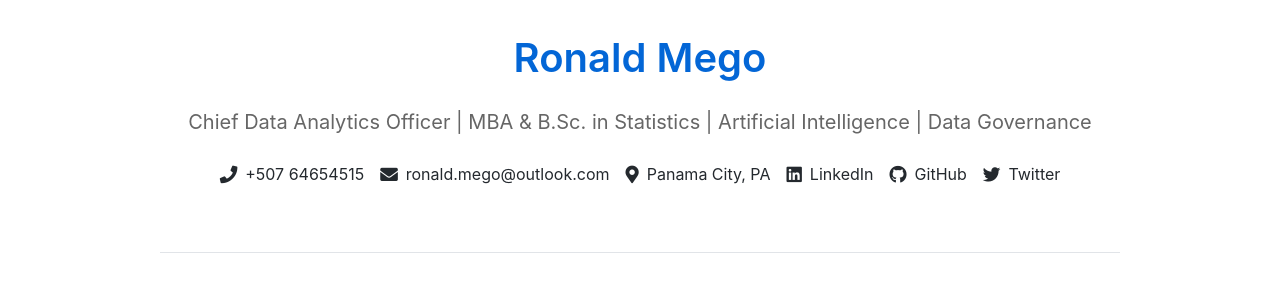
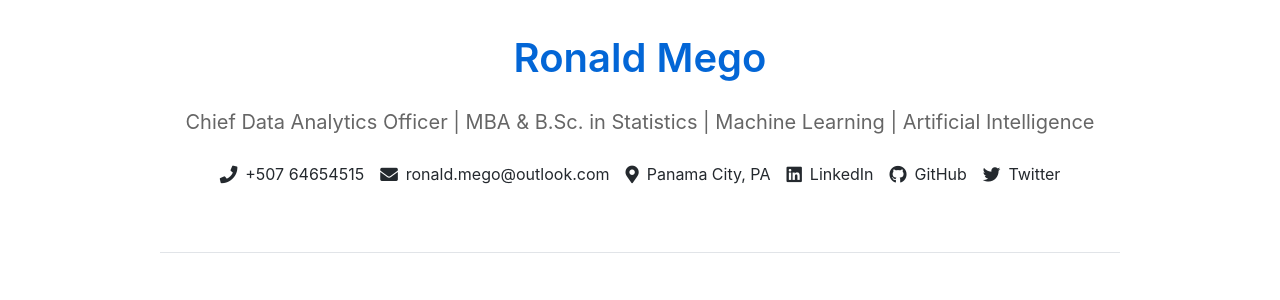
Before and after one commit to ronaldmego/ronaldmego.github.io, a Jekyll site: the page built from index.md, in a window 1280 px wide and 900 px high. Shown: the part 257-557 px from the top of the window. Built offline with Jekyll 4.4.1, drawn with Linux system fonts in a browser that asks for light colours.

Commit message:
actualice mi titular

```diff
--- a/index.md
+++ b/index.md
@@ -8,7 +8,7 @@ title: Ronald Mego - CDAO
   <h1>Ronald Mego</h1>
 
   <div class="title-container">
-    <h2>Chief Data Analytics Officer | MBA & B.Sc. in Statistics | Artificial Intelligence | Data Governance</h2>
+    <h2>Chief Data Analytics Officer | MBA & B.Sc. in Statistics | Machine Learning | Artificial Intelligence</h2>
   </div>
 
   <div class="contact-info">
```
Also changed, not shown: 1 other file.
